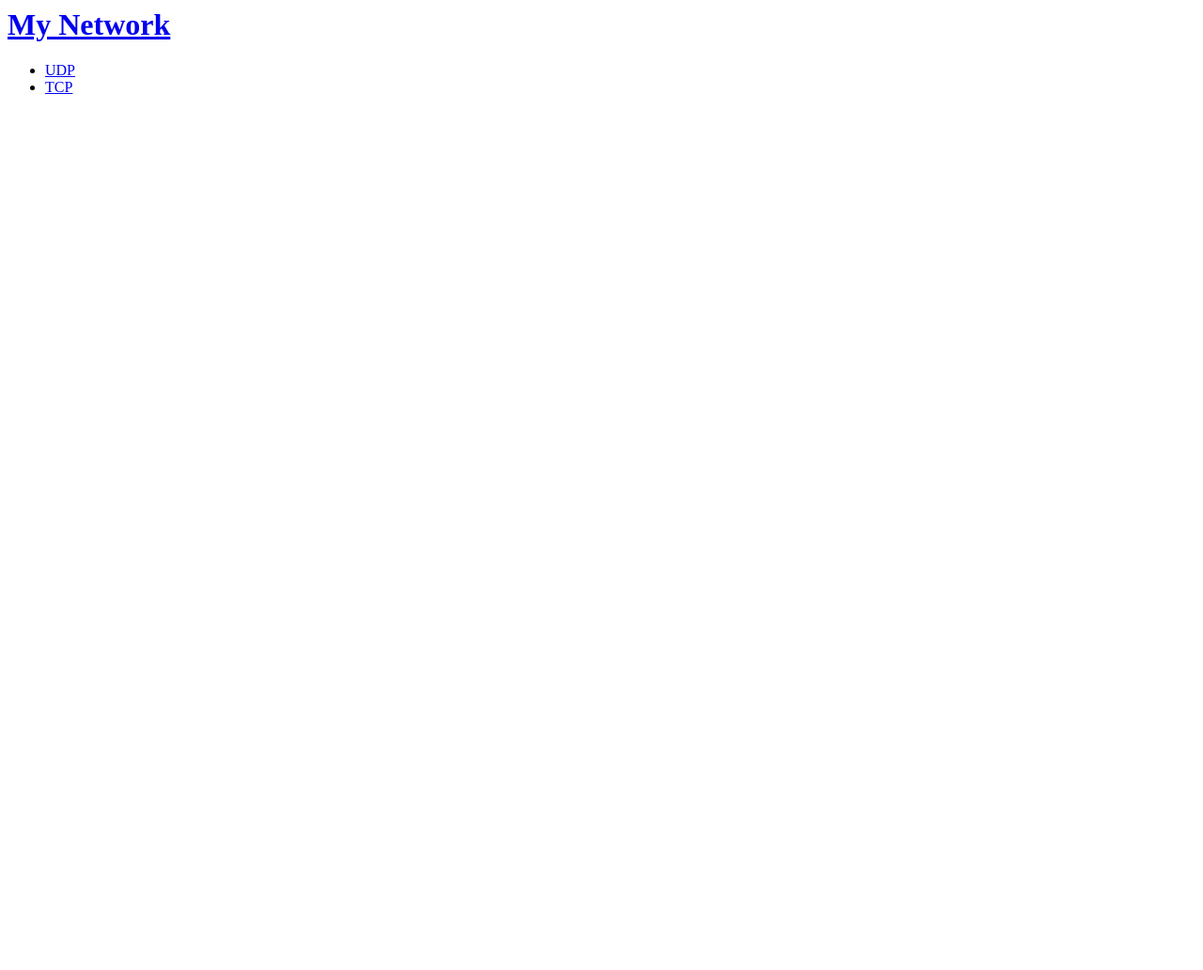
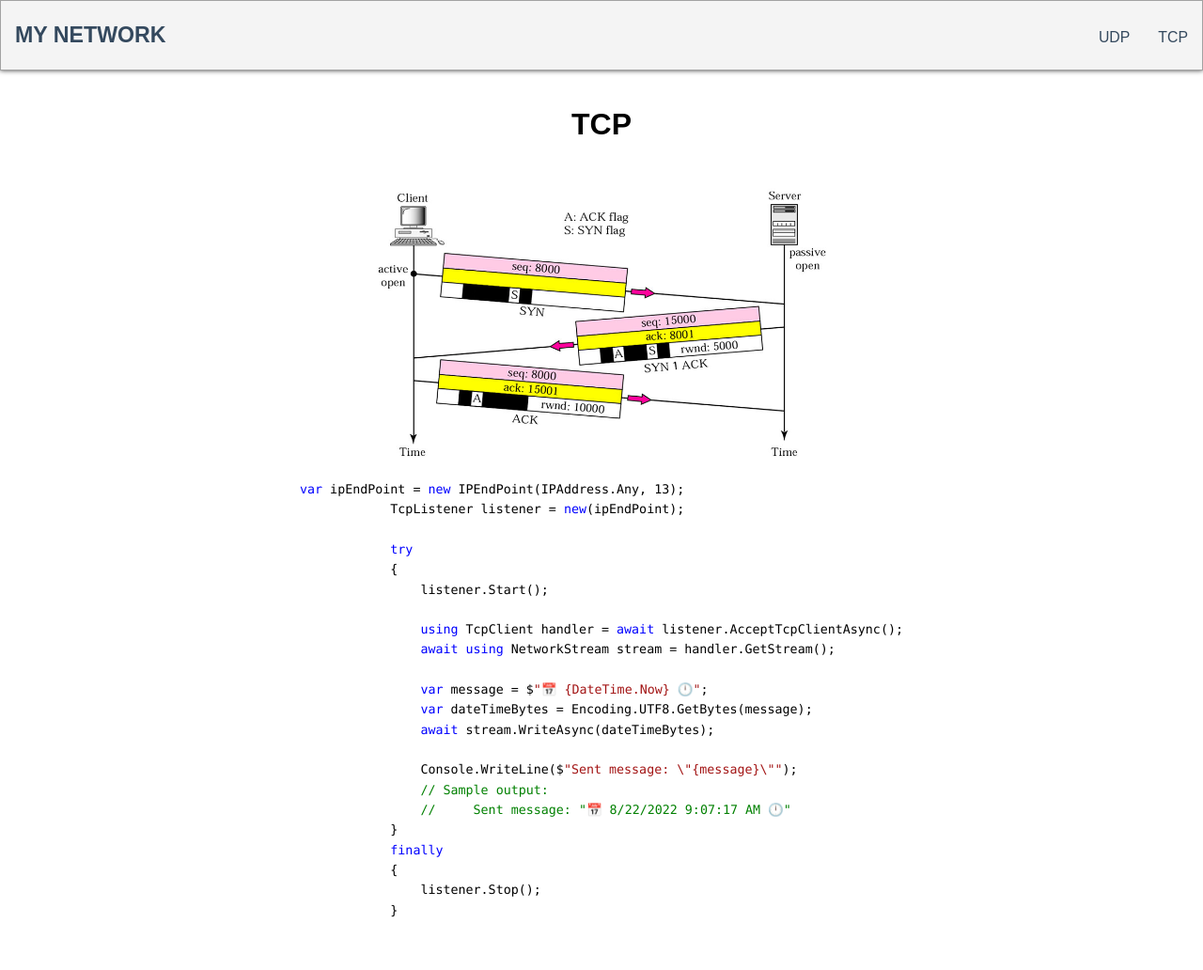
Before and after one commit to idkcoder93/ENGL73170-sec1-collab4, a plain HTML site: page TCP.html in a window 1280 px wide. Shown: the whole page at 94% size. Before the commit the page ends 800 px from the top, so only its background shows below. Drawn offline with Linux system fonts and the light colour scheme.

Commit message:
added components on TCP

```diff
--- a/TCP.html
+++ b/TCP.html
@@ -2,6 +2,8 @@
 <head>
     <meta charset="UTF-8">
     <meta name="viewport" content="width=device-width, initial-scale=1.0">
+    <link rel="stylesheet" href="styles/styles.css">
+    <link rel="stylesheet" href="styles/csharp.css">
     <title>Networking</title>
 </head>
 <body>
@@ -13,7 +15,33 @@
       </ul>
 	</header>
     <main>
+        <h1 class="title-index">TCP</h1>
+        <div class="">
+            <p class="text-container"></p>
+        </div>
+        <img class="tcp-image" src="images/TCP_handshake.jpeg" alt="TCP-handshake">
+        <pre class="cscode"><code><span class="key">var</span> ipEndPoint = <span class="key">new</span> IPEndPoint(IPAddress.Any, 13);
+            TcpListener listener = <span class="key">new</span>(ipEndPoint);
 
+            <span class="key">try</span>
+            {
+                listener.Start();
+
+                <span class="key">using</span> TcpClient handler = <span class="key">await</span> listener.AcceptTcpClientAsync();
+                <span class="key">await</span> <span class="key">using</span> NetworkStream stream = handler.GetStream();
+
+                <span class="key">var</span> message = $<span class="str">"📅 {DateTime.Now} 🕛"</span>;
+                <span class="key">var</span> dateTimeBytes = Encoding.UTF8.GetBytes(message);
+                <span class="key">await</span> stream.WriteAsync(dateTimeBytes);
+
+                Console.WriteLine($<span class="str">"Sent message: \"{message}\""</span>);
+                <span class="com">// Sample output:</span>
+                <span class="com">//     Sent message: "📅 8/22/2022 9:07:17 AM 🕛"</span>
+            }
+            <span class="key">finally</span>
+            {
+                listener.Stop();
+            }</code></pre>
     </main>
 
 </body>
--- a/styles/csharp.css
+++ b/styles/csharp.css
@@ -1,5 +1,5 @@
 pre.cscode {margin:0em; overflow:auto; background-color:#ffffff; display:flex; justify-content:center;padding-bottom: 20px;}
-.cscode code {font-family:Consolas,"Courier New",Courier,Monospace; font-size:10pt; color:#000000;}
+.cscode code {font-family:Consolas,"Courier New",Courier,Monospace; font-size:10pt; color:#000000; margin-bottom: 30px;}
 .cscode .key {color:#0000ff;}
 .cscode .com {color:#008000;}
 .cscode .str {color:#a31515;}
--- a/styles/styles.css
+++ b/styles/styles.css
@@ -103,7 +103,14 @@ a {
 }
 
 .udp-header-container img {
-	padding-top: 15px;
+	padding: 100px 0px 100px 80px;
+}
+
+.tcp-image {
+	display: block;
+	margin-left: auto;
+	margin-right: auto;
+	width: 50%;
 }
 
 .reference-title {
```
Also changed, not shown: images/TCP_handshake.jpeg (added).
